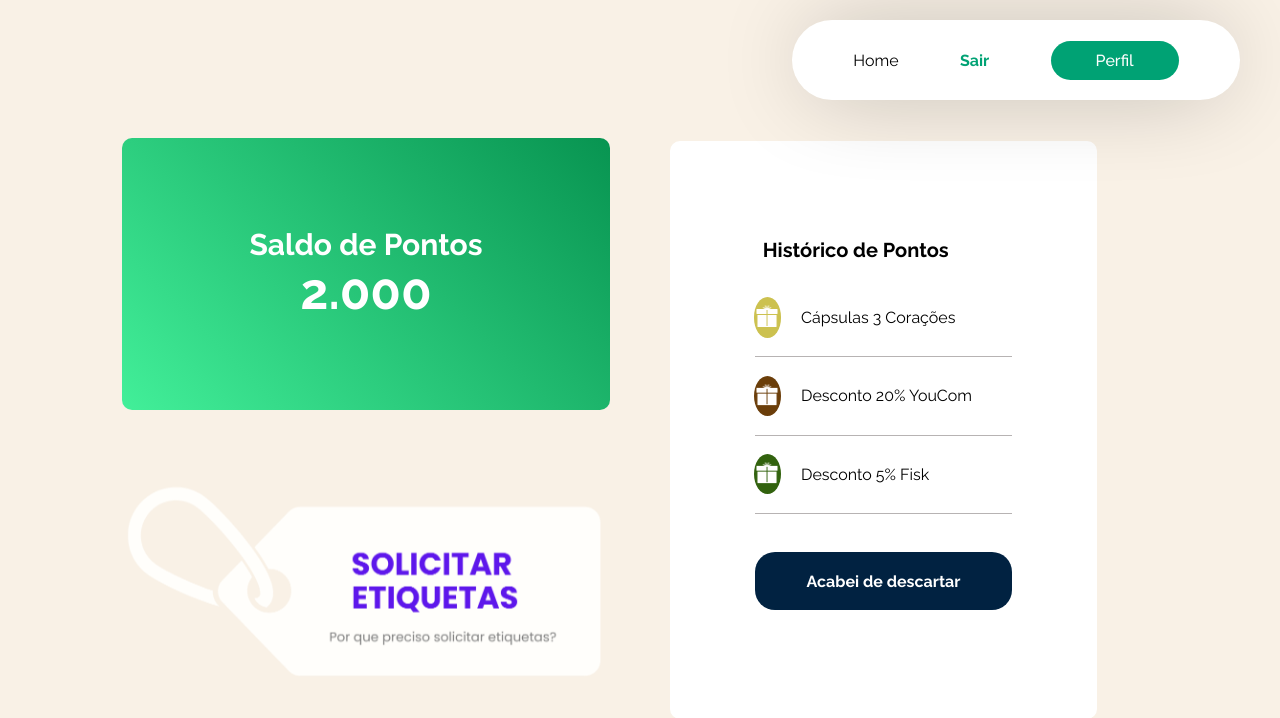
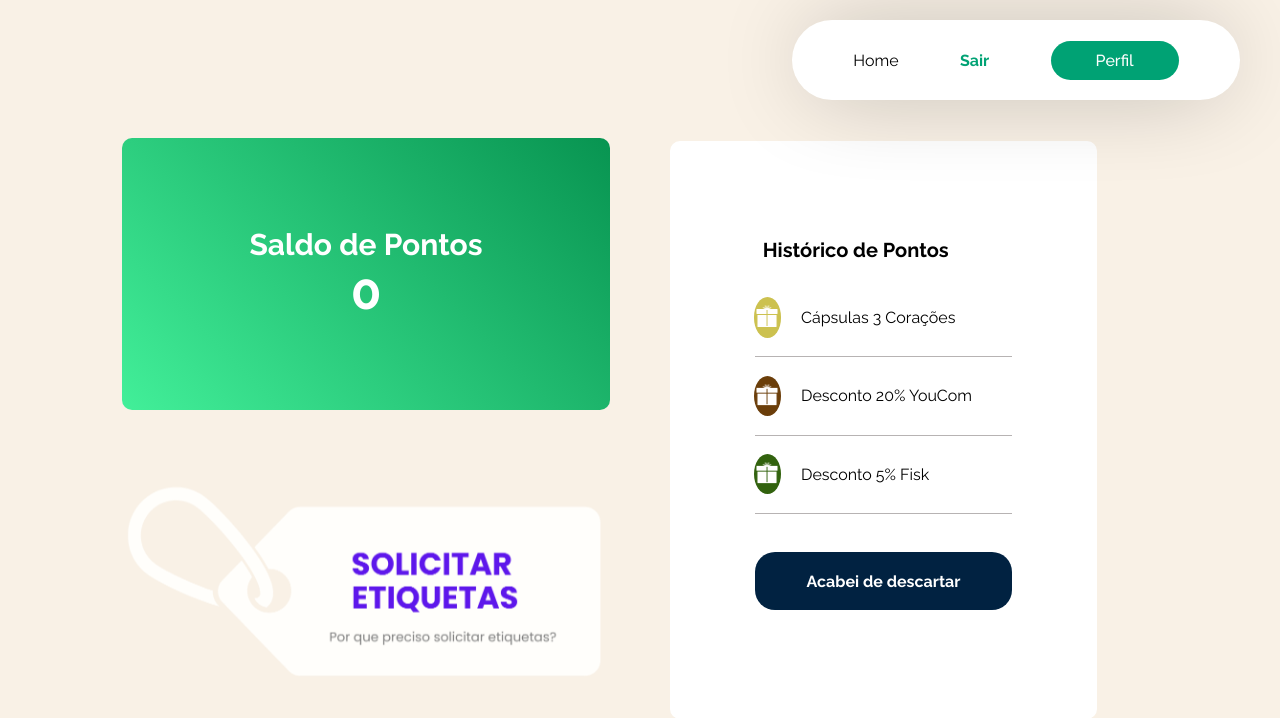
Before and after one commit to vicenteels/EcoBag, a Django app: page /perfil/ in a window 1280 px wide. Shown: the top 718 px of the page. Run offline with Django 5.2, Linux system fonts and the light colour scheme.

Commit message:
vizualização de pontos e horário coleta seletiva

```diff
--- a/ecobag/templates/homeusu.html
+++ b/ecobag/templates/homeusu.html
@@ -123,7 +123,7 @@
                         <h2>Horários da coleta seletiva</h2>
                         <div class="horarios-botao">
                             <div class="icone-calendario"><img src="../static/images/icons8-calendário-50.png" alt=""></div>
-                            <div class="link-botao"><a href="">Clique para ver</a></div>
+                            <div class="link-botao"><a href="https://xanxere.sc.gov.br/uploads/sites/92/2021/12/867373_roteiro.jpg" target="_blank" rel="noopener noreferrer">Clique para ver</a></div>
                         </div>
                     </div>
                     <div class="section2-box3-parte2">
--- a/ecobag/templates/perfilusu.html
+++ b/ecobag/templates/perfilusu.html
@@ -28,7 +28,7 @@
         <div class="esquerda">
             <div class="saldo-pontos">
                 <h2>Saldo de Pontos</h2>
-                <h2 id="pontos" class="animacao-festa">2.000</h2>
+                <h2 id="pontos" class="animacao-festa">{{ pontos }}</h2>
             </div>
             <div class="etiqueta">
                 <a href=""><img src="../static/images/App Prototype.png" alt=""></a>
--- a/ecobag/views.py
+++ b/ecobag/views.py
@@ -66,12 +66,24 @@ def homecat(request):
 
 
 def perfilusu(request):
+    # Inicializa a pontuação como 0
+    pontos = 0
+
+    # Obtém o nome de usuário da sessão
+    username_sessao = request.session.get('username')
+
+    if username_sessao:
+        try:
+            # Busca o usuário no banco de dados usando o nome de usuário da sessão
+            usuario = Usuario.objects.get(username=username_sessao)
+            pontos = usuario.pontuacao_total  # Obtém a pontuação total do usuário
+        except Usuario.DoesNotExist:
+            # Se o usuário não for encontrado, você pode definir pontos como 0 ou lidar de outra forma
+            pontos = 0
+
     if request.method == 'POST':
         username_atual = request.POST.get('username')  # Obtém o nome de usuário do formulário
         data = request.POST.get('data')  # Obtém a data do formulário
-
-        # Obtém o nome de usuário da sessão
-        username_sessao = request.session.get('username')
 
         # Verifica se o nome de usuário da sessão corresponde ao nome de usuário do formulário
         if username_sessao == username_atual:
@@ -87,7 +99,8 @@ def perfilusu(request):
         else:
             messages.error(request, "O nome de usuário informado não corresponde ao nome de usuário da sessão.")
 
-    return render(request, 'perfilusu.html')  # Redireciona para a página de perfil do usuário
+    # Renderiza o template com a pontuação e outras informações
+    return render(request, 'perfilusu.html', {'pontos': pontos})
 
 def aprovar_reprovar_descarte(request, id_descarte):
     if request.method == 'POST':
```
